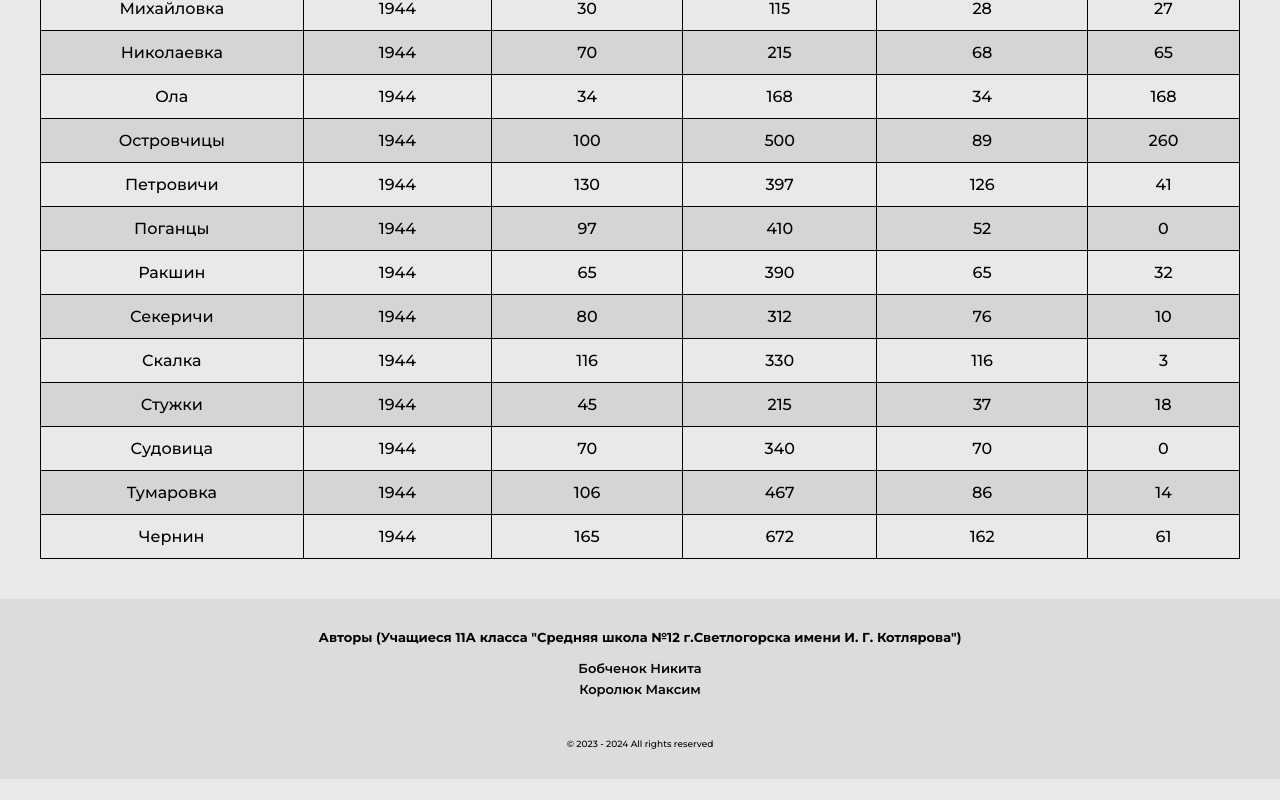
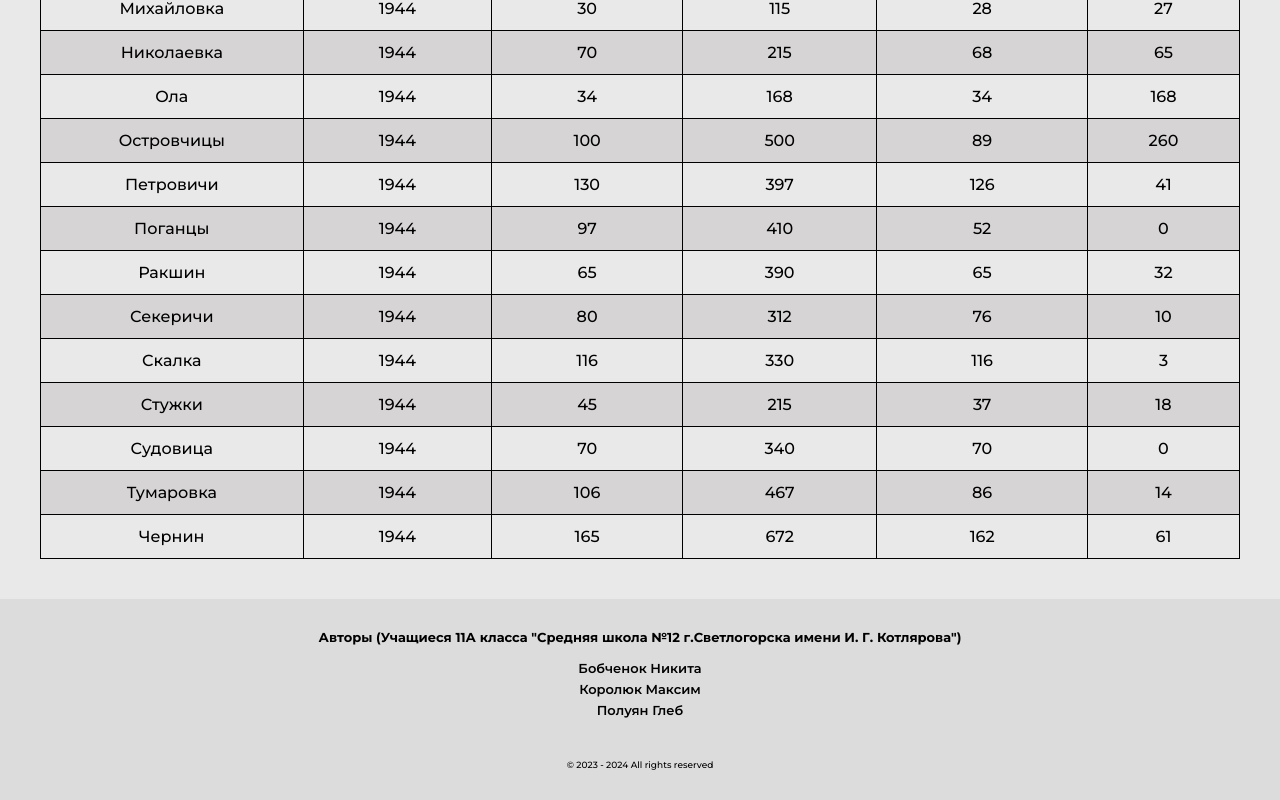
Before and after one commit to pbtyt/svetlogorsk_react, a React (Vite) app: page /svetlogorsk_react/search in a window 1280 px wide. Shown: the part 2544-3344 px from the top of the page. Before the commit the page ends 3323 px from the top, so only its background shows below. Built offline with nearby package versions, Linux system fonts and the light colour scheme.

Commit message:
Update Footer.jsx

```diff
--- a/src/components/Footer/Footer.jsx
+++ b/src/components/Footer/Footer.jsx
@@ -10,6 +10,7 @@ const Footer = () => {
                 <h3>Авторы (Учащиеся 11А класса "Средняя школа №12 г.Светлогорска имени И. Г. Котлярова")</h3>
                 <h4>Бобченок Никита</h4>
                 <h4>Королюк Максим</h4>
+                <h4>Полуян Глеб</h4>
             </div>
 
         </div>
```
